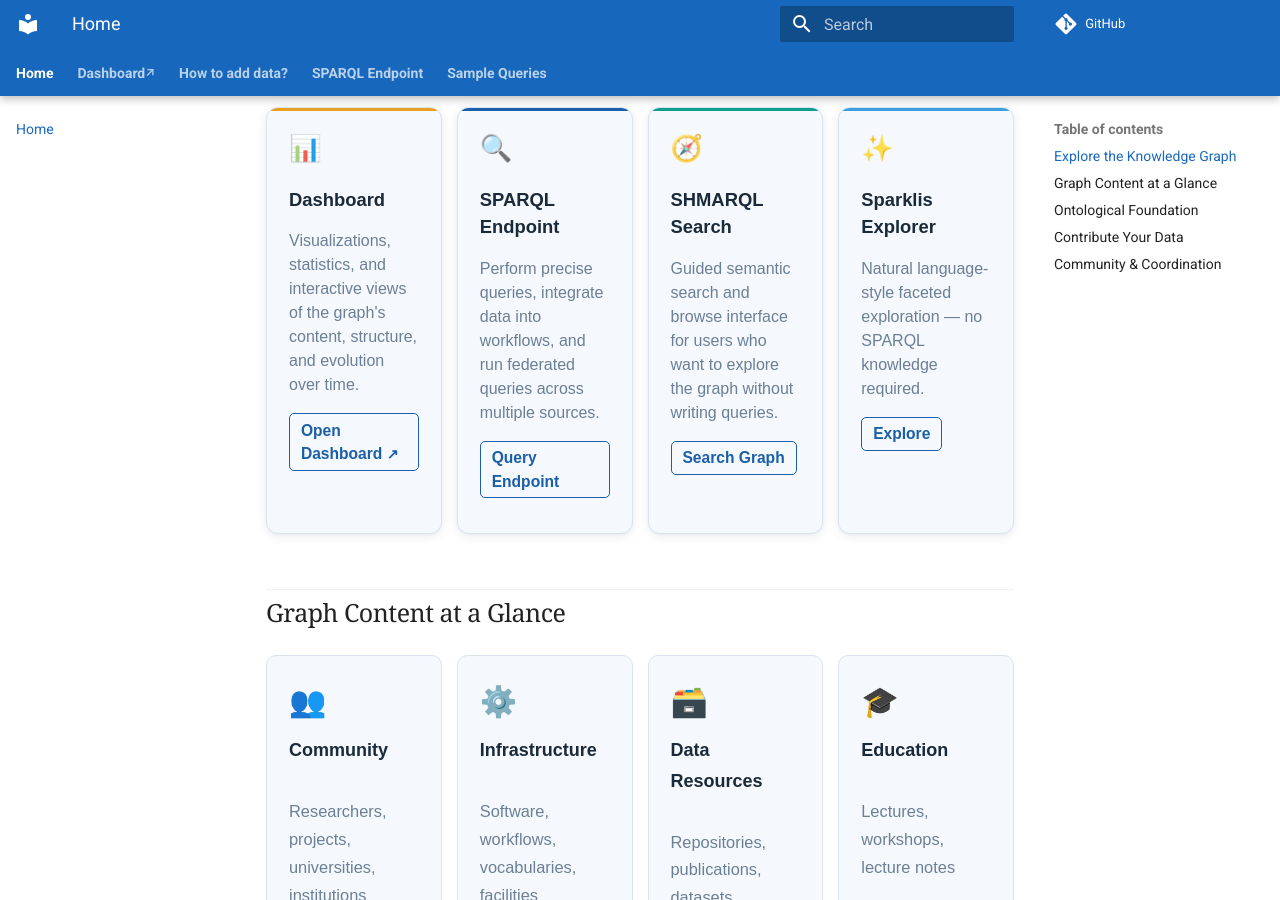
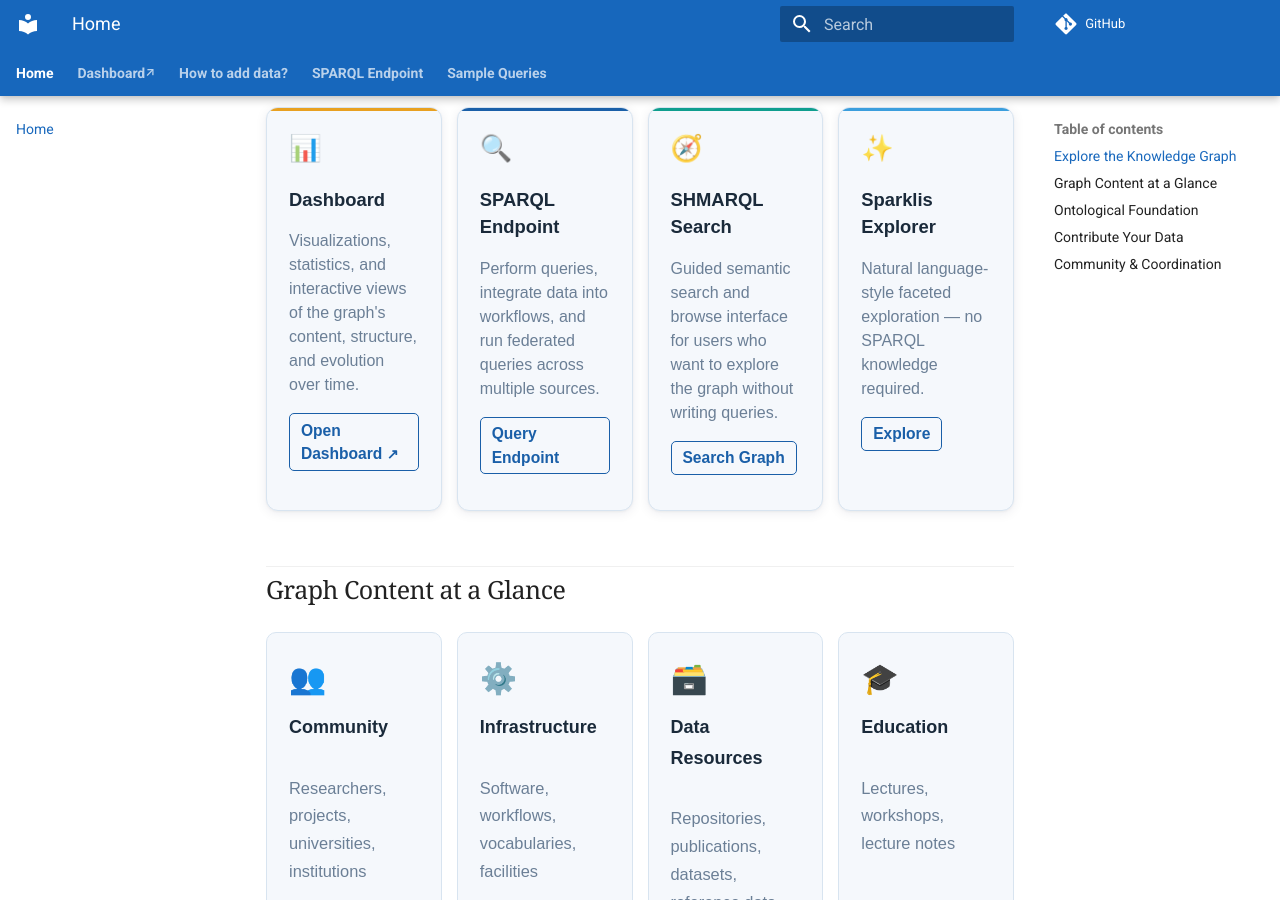
Before and after one commit to ISE-FIZKarlsruhe/matwerk, an MkDocs documentation site: the page built from docs/index.md, in a window 1280 px wide and 900 px high, scrolled down 1218 px. Built offline with MkDocs 1.6.1 and Material for MkDocs 9.7.7, drawn with Linux system fonts in a browser that asks for light colours; comment, search, counter and statistics services are not loaded.

Commit message:
change the sparklis, sparql

```diff
--- a/docs/index.md
+++ b/docs/index.md
@@ -39,9 +39,9 @@
 
 **SPARQL Endpoint**
 
-Perform precise queries, integrate data into workflows, and run federated queries across multiple sources.
+Perform queries, integrate data into workflows, and run federated queries across multiple sources.
 
-<a href="https://nfdi.fiz-karlsruhe.de/matwerk/sparql" target="_blank" class="card-btn">Query Endpoint </a>
+<a href="https://nfdi.fiz-karlsruhe.de/matwerk/sparql?query=SELECT%20*%20WHERE%20{%20?s%20?p%20?o%20}%20LIMIT%201" target="_blank" class="card-btn">Query Endpoint </a>
 </div>
 
 <div class="access-card card-search" markdown>
@@ -61,7 +61,7 @@
 
 Natural language-style faceted exploration — no SPARQL knowledge required.
 
-<a href="http://www.irisa.fr/LIS/ferre/sparklis/osparklis.html?title=Core%20English%20DBpedia&endpoint=https%3A//nfdi.fiz-karlsruhe.de/matwerk/sparql" target="_blank" class="card-btn">Explore </a>
+<a href="https://www.irisa.fr/LIS/ferre/sparklis/osparklis.html?endpoint=https%3A//nfdi.fiz-karlsruhe.de/matwerk/sparql&proxy_url=https%3A//nfdi.fiz-karlsruhe.de/matwerk/sparql&method_get=true" target="_blank" class="card-btn">Explore </a>
 </div>
 
 </div>
```
